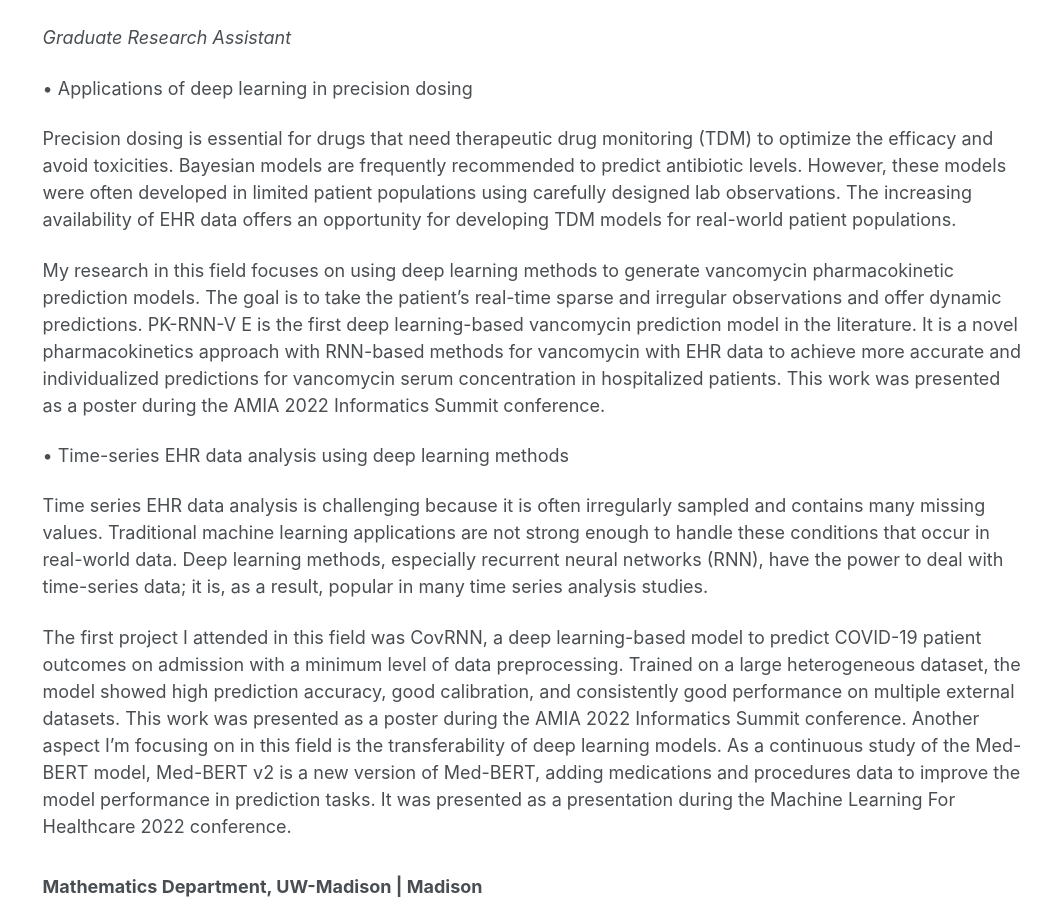
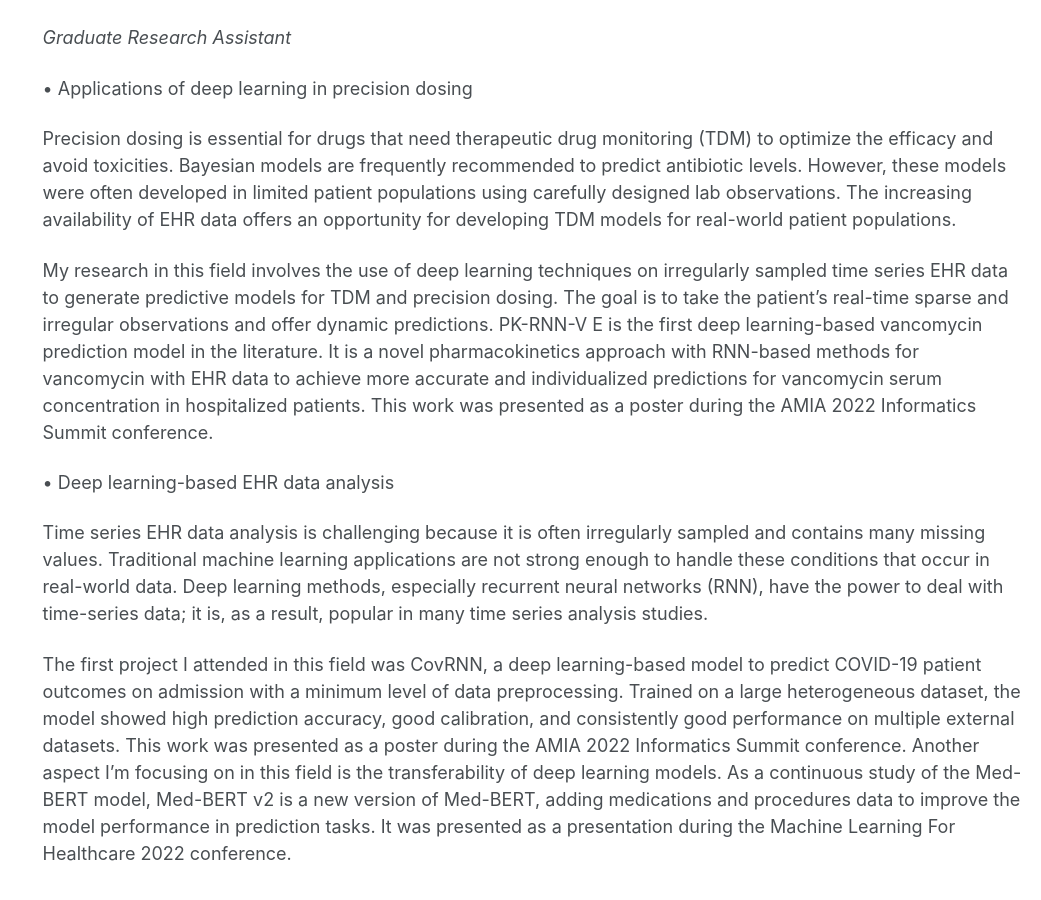
Before and after one commit to BingyuMao/BingyuMao.github.io, a Jekyll site: the page built from _pages/cv.md, in a window 1280 px wide and 900 px high, scrolled down 1018 px. Shown: the whole window, without its empty margins (239-1280 px from the left). Built offline with Jekyll 4.4.1, drawn with Linux system fonts in a browser that asks for light colours.

Commit message:
Update cv.md

```diff
--- a/_pages/cv.md
+++ b/_pages/cv.md
@@ -52,9 +52,9 @@ Oct 2020 - Present
 
 Precision dosing is essential for drugs that need therapeutic drug monitoring (TDM) to optimize the efficacy and avoid toxicities. Bayesian models are frequently recommended to predict antibiotic levels. However, these models were often developed in limited patient populations using carefully designed lab observations. The increasing availability of EHR data offers an opportunity for developing TDM models for real-world patient populations.
 
-My research in this field focuses on using deep learning methods to generate vancomycin pharmacokinetic prediction models. The goal is to take the patient’s real-time sparse and irregular observations and offer dynamic predictions. PK-RNN-V E is the first deep learning-based vancomycin prediction model in the literature. It is a novel pharmacokinetics approach with RNN-based methods for vancomycin with EHR data to achieve more accurate and individualized predictions for vancomycin serum concentration in hospitalized patients. This work was presented as a poster during the AMIA 2022 Informatics Summit conference.
+My research in this field involves the use of deep learning techniques on irregularly sampled time series EHR data to generate predictive models for TDM and precision dosing. The goal is to take the patient’s real-time sparse and irregular observations and offer dynamic predictions. PK-RNN-V E is the first deep learning-based vancomycin prediction model in the literature. It is a novel pharmacokinetics approach with RNN-based methods for vancomycin with EHR data to achieve more accurate and individualized predictions for vancomycin serum concentration in hospitalized patients. This work was presented as a poster during the AMIA 2022 Informatics Summit conference.
 
-• Time-series EHR data analysis using deep learning methods
+• Deep learning-based EHR data analysis
 
 Time series EHR data analysis is challenging because it is often irregularly sampled and contains many missing values. Traditional machine learning applications are not strong enough to handle these conditions that occur in real-world data. Deep learning methods, especially recurrent neural networks (RNN), have the power to deal with time-series data; it is, as a result, popular in many time series analysis studies.
 
```
